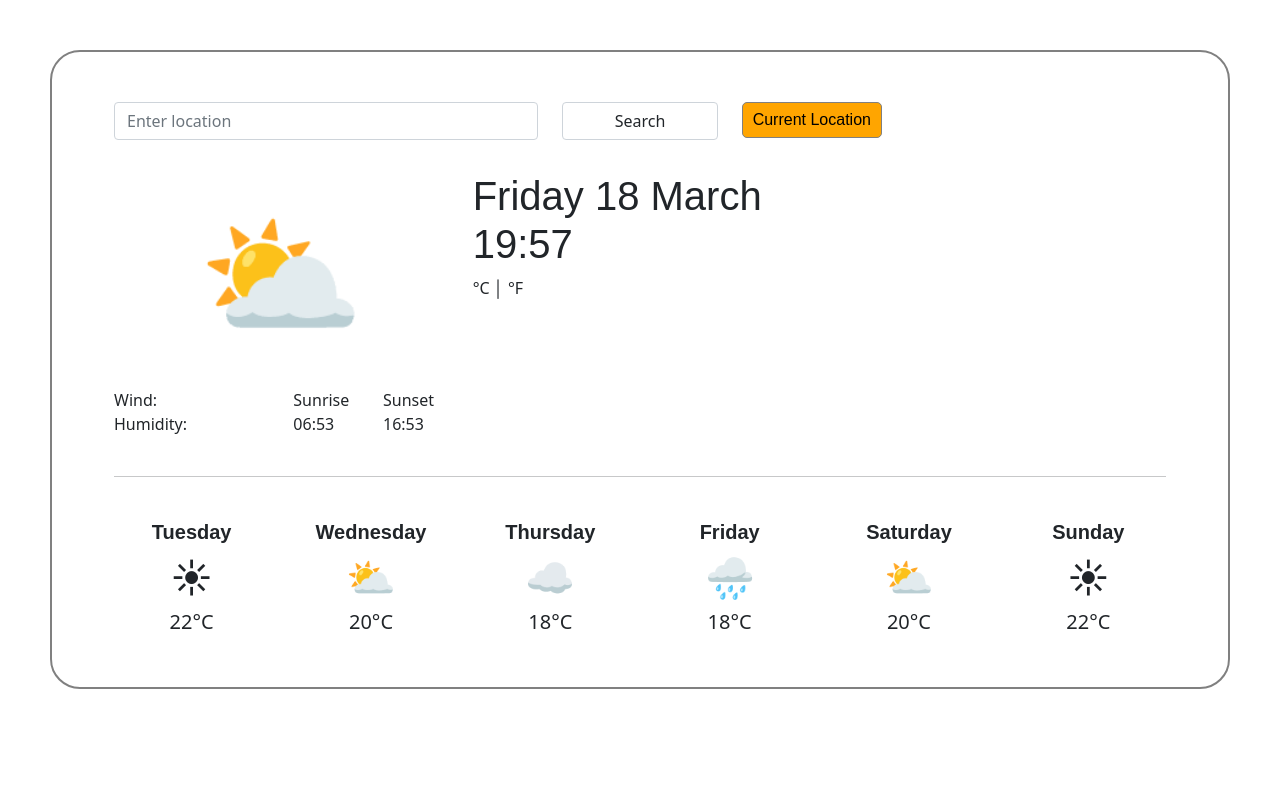
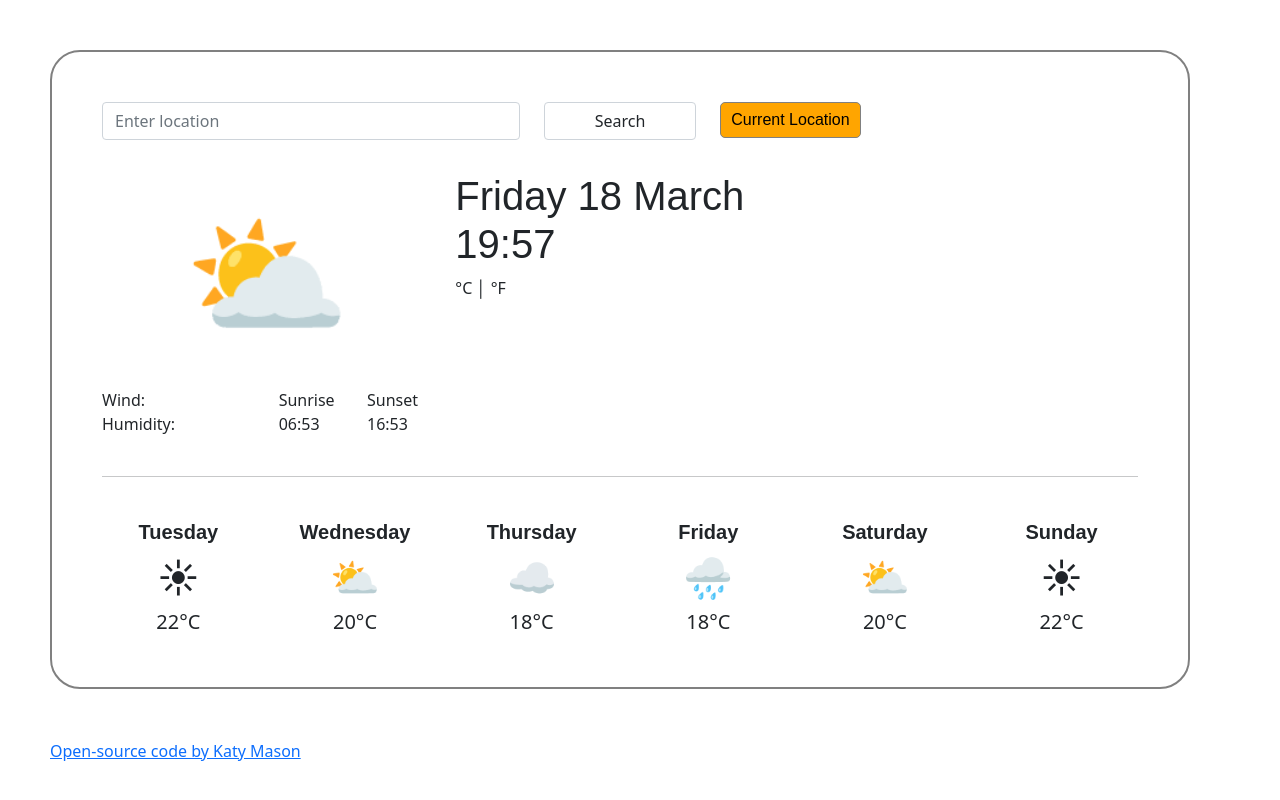
Before and after one commit to KatyMason/Weather-App, a plain HTML site: page index.html in a window 1280 px wide. Drawn offline with nearby package versions, Linux system fonts and the light colour scheme; no server answers.

Commit message:
Added link to open-source code

```diff
--- a/index.html
+++ b/index.html
@@ -106,6 +106,10 @@
         </div>
       </div>
     </div>
+    <p class="opensourceLink">
+      <a href=”https://github.com/KatyMason/Weather-App.git”
+      target=”_blank”>Open-source code by Katy Mason
+    </p>
     <script src="src/script.js"></script>
   </body>
 </html>
--- a/src/styles.css
+++ b/src/styles.css
@@ -1,10 +1,3 @@
-body {
-  margin: 50px;
-  padding: 50px;
-  border: 2px solid grey;
-  border-radius: 30px;
-}
-
 h1 {
   font-size: 40pt;
   font-family: Arial, Helvetica, sans-serif;
@@ -29,6 +22,14 @@ button:hover {
   cursor: pointer;
   background: darkorange;
 }
+
+.container {
+  margin: 50px;
+  padding: 50px;
+  border: 2px solid grey;
+  border-radius: 30px;
+}
+
 .search {
   font-size: 15pt;
 }
@@ -72,3 +73,7 @@ button:hover {
 .weekdayWeather {
   font-size: 30pt;
 }
+
+.opensourceLink {
+  margin: 50px;
+}
```
